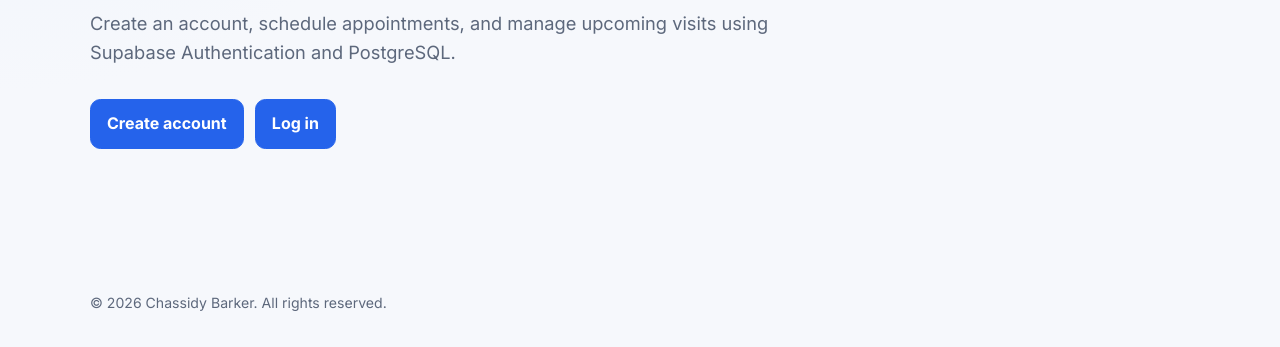
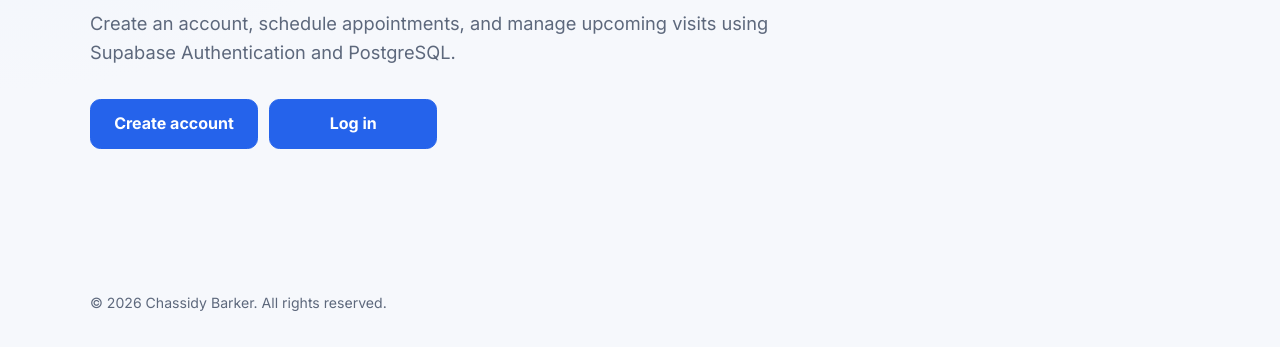
Before and after one commit to chassbarker/ai-appointment-scheduler, a plain HTML site: page index.html in a window 1280 px wide. Shown: the part 453-800 px from the top of the page. Drawn offline with Linux system fonts and the light colour scheme.

Commit message:
Make homepage action buttons equal width
- Give Create account and Log in buttons matching dimensions
- Preserve consistent blue styling
- Keep the darker-blue hover effect

```diff
--- a/css/style.css
+++ b/css/style.css
@@ -74,6 +74,7 @@ label { font-weight: 700; }
 input, textarea { width: 100%; border: 1px solid var(--border); border-radius: .55rem; padding: .72rem .8rem; color: var(--text); background: #fff; }
 textarea { resize: vertical; }
 .button-row { display: flex; flex-wrap: wrap; gap: .7rem; }
+.hero .button-row .btn { width: 10.5rem; }
 .message { min-height: 1.5rem; margin: 0; color: #116329; font-weight: 600; }
 .message-error { color: var(--danger); }
 
```
